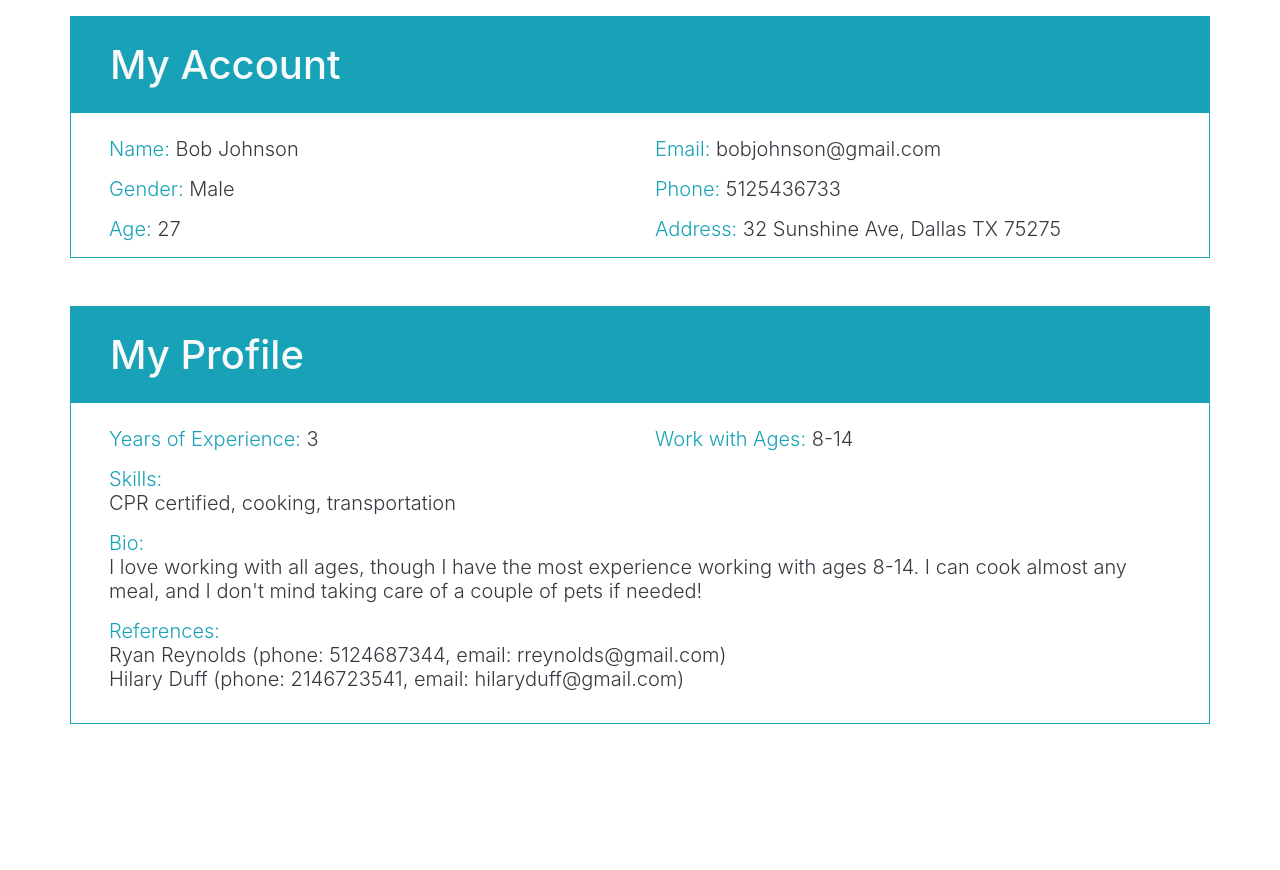
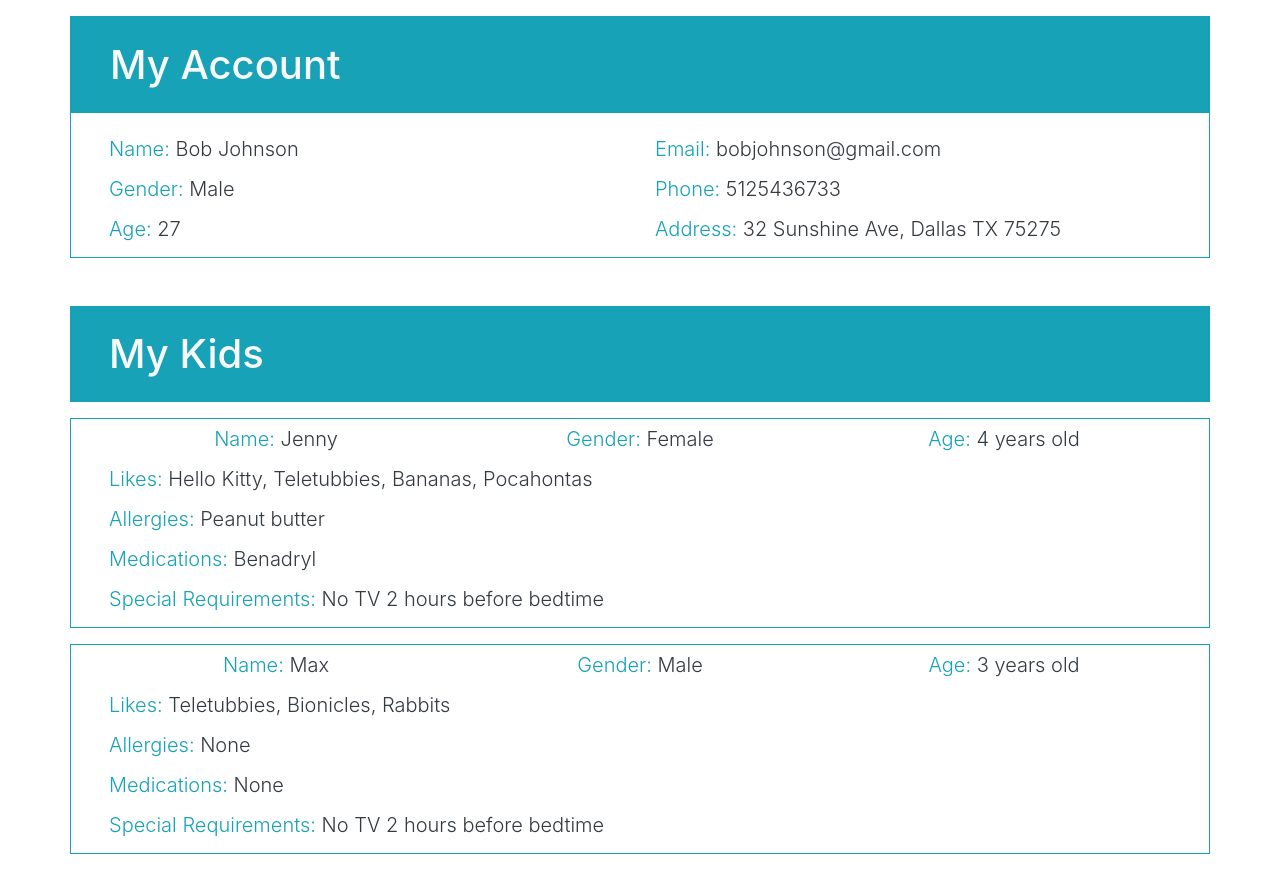
Before and after one commit to mlee98/nannyApp, an Angular app in the folder GUI/nannyApp/: page / in a window 1280 px wide. Before the commit the page ends 800 px from the top, so only its background shows below. Built offline with nearby package versions, Linux system fonts and the light colour scheme.

Commit message:
added child details component

```diff
--- /dev/null
+++ b/GUI/nannyApp/src/settings-page/child-details/child-details.component.html
@@ -0,0 +1,33 @@
+<div class="container border border-info mb-3 text-info">
+  <div class="row m-2">
+    <div class="col h5 text-center font-weight-light">Name:
+      <span class="text-dark">{{child.name}}</span>
+    </div>
+    <div class="col h5 text-center font-weight-light">Gender:
+        <span class="text-dark">{{child.gender}}</span>
+    </div>
+    <div class="col h5 text-center font-weight-light">Age:
+      <span class="text-dark">{{child.age}} years old</span>
+    </div>
+  </div>
+  <div class="row m-2">
+    <div class="col h5 font-weight-light">Likes:
+        <span class="text-dark">{{child.likes}}</span>
+    </div>
+  </div>
+  <div class="row m-2">
+    <div class="col h5 font-weight-light">Allergies:
+        <span class="text-dark">{{child.allergies}}</span>
+    </div>
+  </div>
+  <div class="row m-2">
+    <div class="col h5 font-weight-light">Medications:
+        <span class="text-dark">{{child.medications}}</span>
+    </div>
+  </div>
+  <div class="row m-2">
+    <div class="col h5 font-weight-light">Special Requirements:
+        <span class="text-dark">{{child.specialReqs}}</span>
+    </div>
+  </div>
+</div>
--- /dev/null
+++ b/GUI/nannyApp/src/settings-page/child-details/child-details.component.ts
@@ -0,0 +1,18 @@
+import { Component, OnInit, Input } from '@angular/core';
+import { Child } from '../models/child';
+
+@Component({
+  selector: 'app-child-details',
+  templateUrl: './child-details.component.html',
+  styleUrls: ['./child-details.component.css']
+})
+export class ChildDetailsComponent implements OnInit {
+
+  constructor() { }
+
+  @Input() child: Child;
+
+  ngOnInit() {
+  }
+
+}
--- a/GUI/nannyApp/src/settings-page/settings-page.component.html
+++ b/GUI/nannyApp/src/settings-page/settings-page.component.html
@@ -48,41 +48,8 @@
       <!-- <button class="btn btn-link text-light">Edit Info</button> -->
     </div>
     <!-- One container per child -->
-    <div class="container border border-info mb-3 text-info" *ngFor="let child of account.children">
-      <div class="row m-2">
-        <div class="col h5 text-center font-weight-light">Name:
-          <span class="text-dark">{{child.name}}</span>
-        </div>
-        <div class="col h5 text-center font-weight-light">Gender:
-            <span class="text-dark">{{child.gender}}</span>
-        </div>
-        <div class="col h5 text-center font-weight-light">Age:
-          <span class="text-dark">{{child.age}} years old</span>
-        </div>
-      </div>
-      <div class="row m-2">
-        <div class="col h5 font-weight-light">Likes:
-            <span class="text-dark">{{child.likes}}</span>
-        </div>
-        <div class="col h5 font-weight-light"></div>
-      </div>
-      <div class="row m-2">
-        <div class="col h5 font-weight-light">Allergies:
-            <span class="text-dark">{{child.allergies}}</span>
-        </div>
-        <div class="col h5 font-weight-light"></div>
-      </div>
-      <div class="row m-2">
-        <div class="col h5 font-weight-light">Medications:
-            <span class="text-dark">{{child.medications}}</span>
-        </div>
-        <div class="col h5 font-weight-light"></div>
-      </div>
-      <div class="row m-2">
-        <div class="col h5 font-weight-light">Special Requirements:
-            <span class="text-dark">{{child.specialReqs}}</span>
-        </div>
-      </div>
+    <div class="container pr-0 pl-0">
+      <app-child-details *ngFor="let child of account.children" [child]="child"></app-child-details>
     </div>
   </div>
 </div>
--- a/GUI/nannyApp/src/settings-page/settings-page.component.ts
+++ b/GUI/nannyApp/src/settings-page/settings-page.component.ts
@@ -20,7 +20,7 @@ export class SettingsPageComponent implements OnInit {
       address: '32 Sunshine Ave, Dallas TX 75275',
       gender: 'Male',
       age: 27,
-      type: 'nanny',
+      type: 'parent',
 
       // PARENT account info
       children: [
--- a/GUI/nannyApp/src/settings-page/settings-page.module.ts
+++ b/GUI/nannyApp/src/settings-page/settings-page.module.ts
@@ -2,6 +2,7 @@ import { NgModule } from '@angular/core';
 import { CommonModule } from '@angular/common';
 import { SettingsPageComponent } from './settings-page.component';
 import { AccountDetailsComponent } from './account-details/account-details.component';
+import { ChildDetailsComponent } from './child-details/child-details.component';
 
 @NgModule({
   imports: [
@@ -9,7 +10,8 @@ import { AccountDetailsComponent } from './account-details/account-details.compo
   ],
   declarations: [
     SettingsPageComponent,
-    AccountDetailsComponent
+    AccountDetailsComponent,
+    ChildDetailsComponent
   ],
   exports: [
     SettingsPageComponent
```
Also changed, not shown: GUI/nannyApp/src/settings-page/child-details/child-details.component.css (added).
